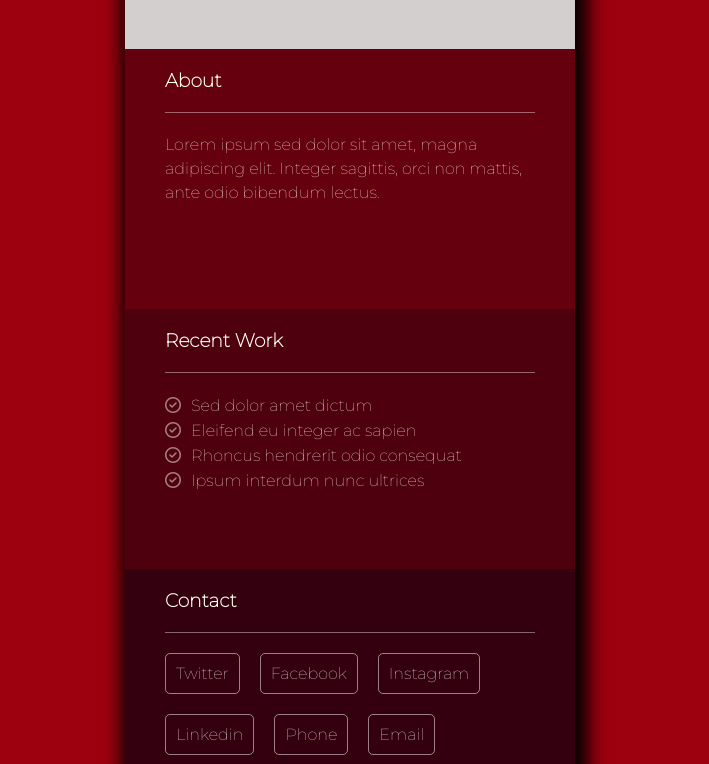
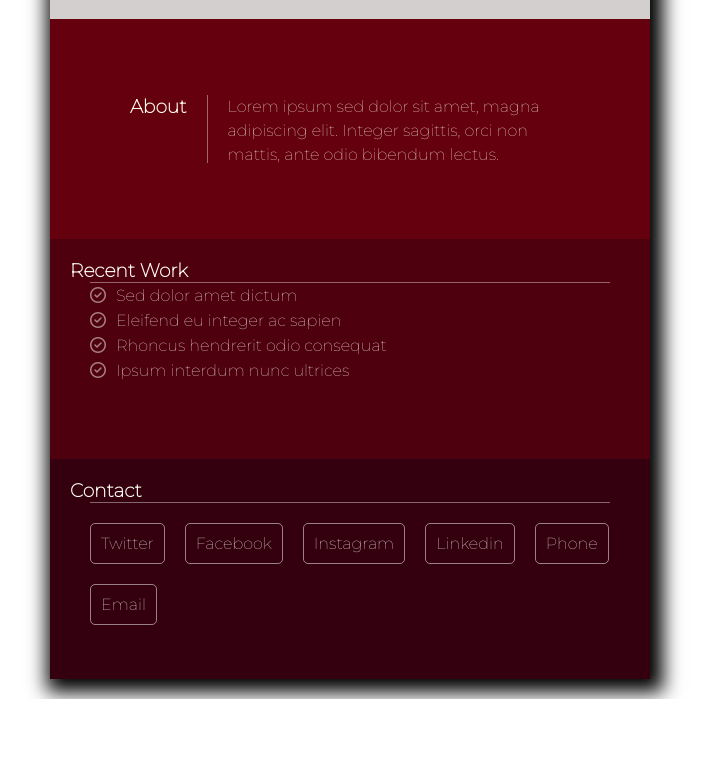
Before and after one commit to VaughnGene/Resume-Card-Minimal-, a plain HTML site: page index.html in a window 1280 px wide. Shown: the part 271-1035 px from the top of the page, without its empty margins (290-999 px from the left). After the commit the page ends 970 px from the top, so only its background shows below. Drawn offline with Linux system fonts and the light colour scheme.

Commit message:
Media query 740ish

```diff
--- a/style.css
+++ b/style.css
@@ -23,7 +23,7 @@ body {
 
 .container {
     margin: 20px;
-    width: 450px;
+    max-width: 450px;
     height: auto;
     -webkit-box-shadow: 5px 5px 18px 8px #000000;
     box-shadow: 5px 5px 18px 8px #000000;
@@ -33,6 +33,7 @@ body {
     background-color: #d4cfcf;
     height: 270px;
     padding: 30px 0 0 0;
+    box-sizing: border-box;
 }
 
 .hero-block h1 {
@@ -66,6 +67,7 @@ body {
     background-color: rgb(101, 0, 15);
     color: ivory;
     padding: 20px;
+    box-sizing: border-box;
 }
 
 .line {
@@ -84,6 +86,7 @@ body {
     padding: 20px;
     background-color: rgb(79, 0, 15);
     color: ivory;
+    box-sizing: border-box;
 }
 
 .recent-work-text {
@@ -108,6 +111,7 @@ ul {
     background-color: rgb(52, 0, 15);
     padding: 20px;
     color: ivory;
+    box-sizing: border-box;
 }
 
 .block-title {
@@ -121,8 +125,41 @@ ul {
     justify-content: left;
     gap: 20px 20px;
 }
+
 .social-media-links>ul li {
     border: 1px solid rgba(255, 255, 255, 0.5);
     padding: 10px;
     border-radius: 5px;
 }
+
+@media only screen and (min-width: 742px) {
+    * {
+        margin: 0;
+        padding: 0;
+    }
+    body {
+        background-color: white;
+    }
+    .container {
+        max-width: 600px;
+        box-sizing: border-box;
+    }
+    .about-block {
+        display: flex;
+        box-sizing: border-box;
+        padding: 76px 80px;
+    }
+    .block-title {
+        padding: 0;
+        margin: 0;
+    }
+    .line {
+        border-right: 1px solid rgb(255, 255, 255, 0.4);
+        margin: 0 20px;
+    }
+    .about-text {
+        align-items: flex-start;
+        margin: 0;
+    }
+
+}
```
